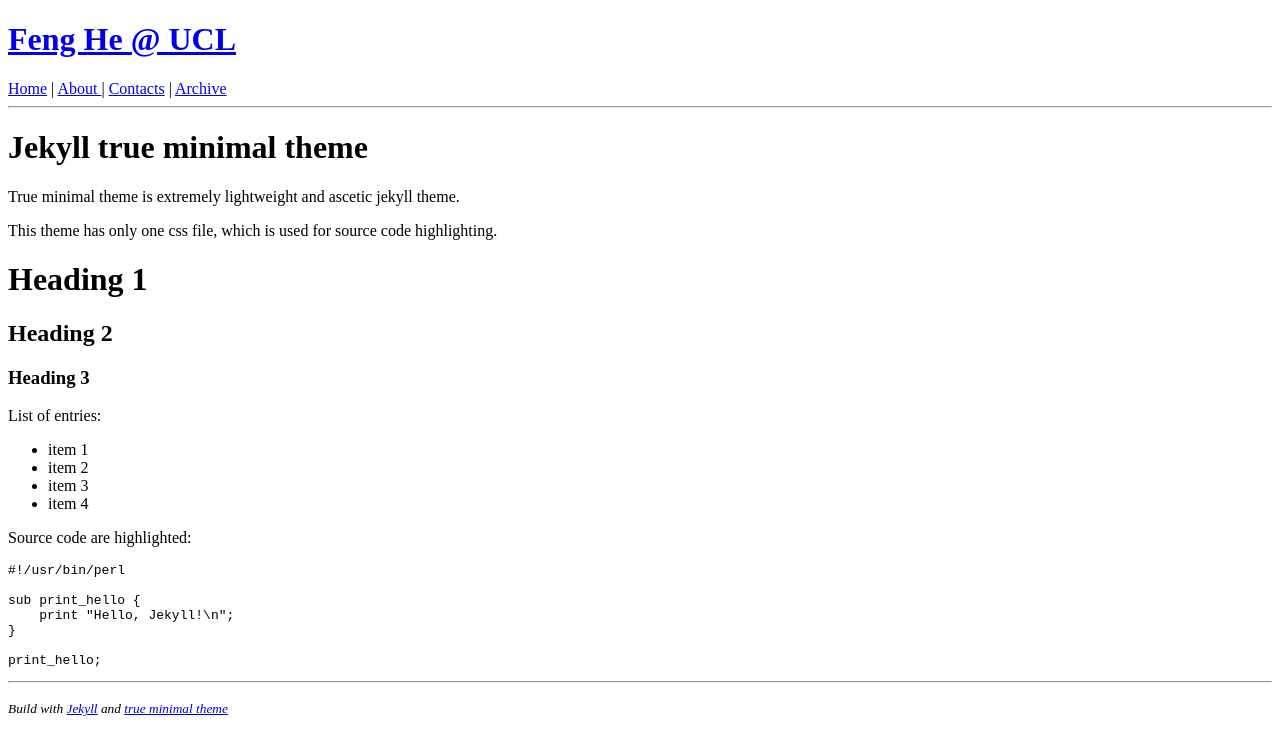
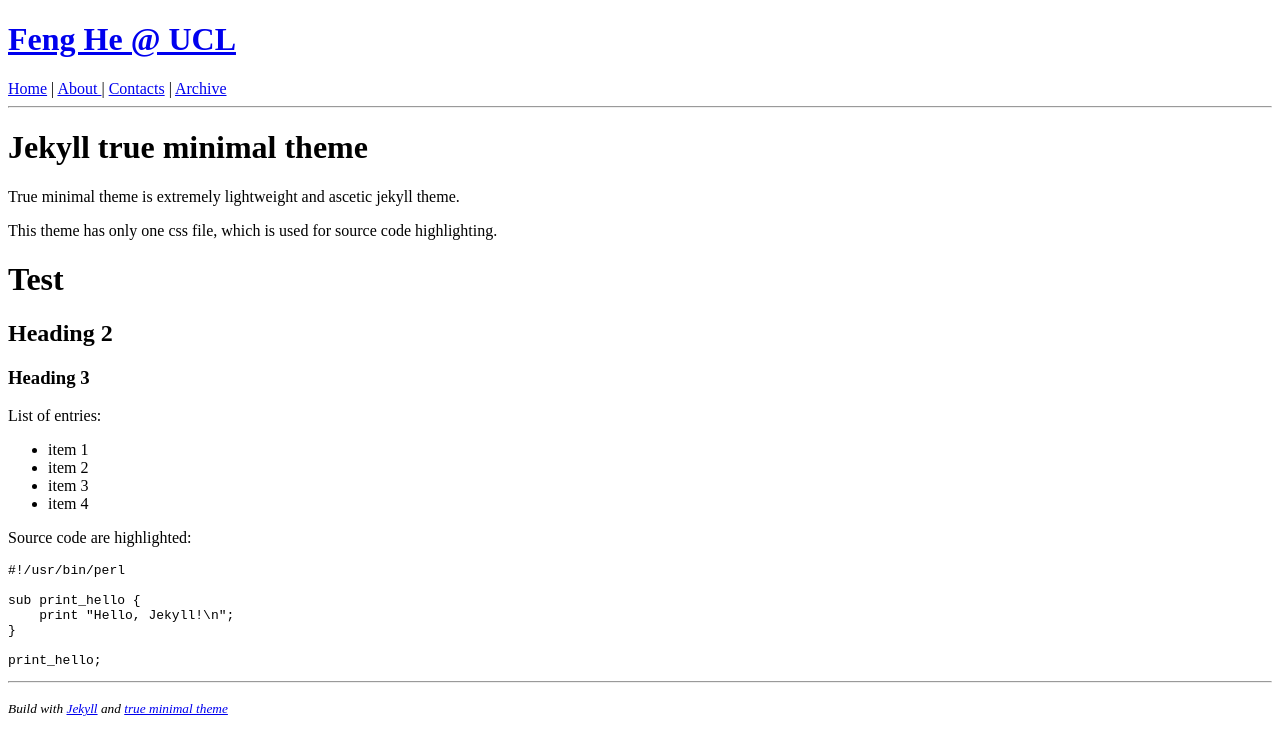
Before and after one commit to photoacoustics/photoacoustics.github.io, a Jekyll site: the page built from _posts/2018-01-01-jekyll-true-minimal-theme.md, in a window 1280 px wide. Shown: the top 755 px of the page. Built offline with Jekyll 4.4.1, drawn with Linux system fonts in a browser that asks for light colours.

Commit message:
Update 2018-01-01-jekyll-true-minimal-theme.md

```diff
--- a/_posts/2018-01-01-jekyll-true-minimal-theme.md
+++ b/_posts/2018-01-01-jekyll-true-minimal-theme.md
@@ -9,7 +9,7 @@ True minimal theme is extremely lightweight and ascetic jekyll theme.
 This theme has only one css file, which is used for source code highlighting.
 
 
-# Heading 1
+# Test
 ## Heading 2
 ### Heading 3
 
```
Also changed, not shown: other parts of _posts/2018-01-01-jekyll-true-minimal-theme.md (+1 -1 lines).
